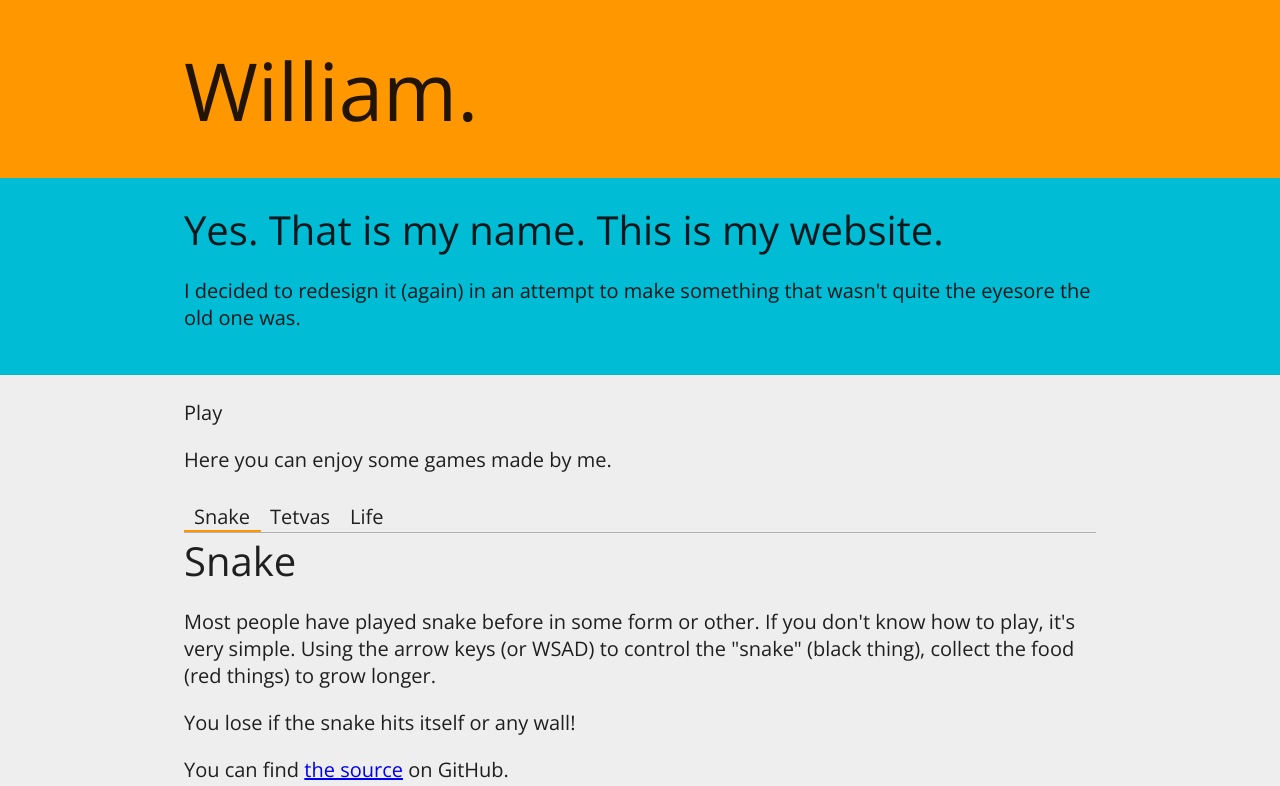
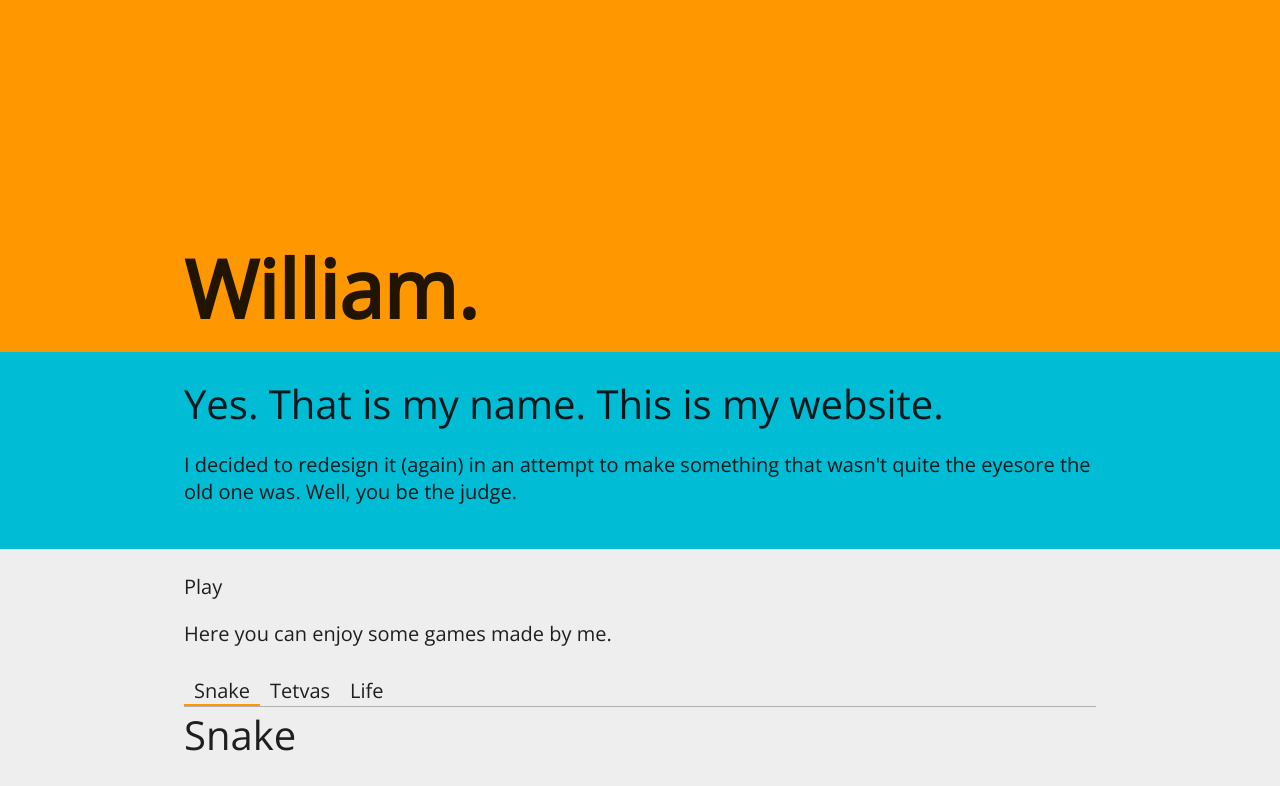
Before and after one commit to WalrusCow/wmcd.ca, a website: page static/home.html in a window 1280 px wide. Shown: the part 132-918 px from the top of the page. Drawn offline with nearby package versions, Linux system fonts and the light colour scheme.

Commit message:
Style and HTML format

```diff
--- a/static/css/home.css
+++ b/static/css/home.css
@@ -5,6 +5,19 @@ body {
   font-family: 'Open Sans', sans-serif;
   font-size: 20px;
   color: rgba(0, 0, 0, .87);
+}
+
+section {
+  max-width: 912px;
+  margin-left: auto;
+  margin-right: auto;
+  overflow: hidden; /* For right/left tabs */
+
+  /* Pad left/right so the tabs fly in nicely */
+  padding-left: 64px;
+  padding-right: 64px;
+  padding-top: 24px;
+  padding-bottom: 24px;
 }
 
 ::selection {
@@ -19,10 +32,24 @@ body {
 a {
   cursor: pointer;
 }
+a:link {
+  color: #ff9800;
+  text-decoration: none;
+}
+a:visited {
+  color: #e65100;
+}
+a:visited:hover, a:link:hover {
+  text-decoration: underline;
+}
+/* TODO: Use ::after to create expanding underline */
+a:visited:active, a:link:active {
+  color: #e65100;
+  outline: none;
+}
 
 h1 {
   font-size: 80px;
-  font-weight: normal;
   margin: 0;
 }
 
@@ -32,6 +59,59 @@ h2 {
   margin: 0;
 }
 
+/******************/
+/* Header section */
+/******************/
+
+.page-header-wrapper {
+  background-color: #ff9800;
+}
+.page-header {
+  display: flex;
+  align-items: flex-end;
+  min-height: 450px;
+  padding-bottom: 10px;
+}
+.page-header header {
+  flex-grow: 1;
+}
+.page-header ::selection {
+  background-color: #fff;
+  color: #ff9800;
+}
+.page-header ::-moz-selection {
+  background-color: #fff;
+  color: #ff9800;
+}
+
+/*****************/
+/* About section */
+/*****************/
+
+.about-wrapper {
+  background-color:#00bcd4;
+}
+.about ::selection {
+  background-color: #fff;
+  color: #00bcd4;
+}
+.about ::-moz-selection {
+  background-color: #fff;
+  color: #00bcd4;
+}
+
+/*****************/
+/* Games section */
+/*****************/
+
+.games-wrapper {
+  background-color: #eee;
+}
+.game canvas {
+  background-color: grey;
+}
+
+/* Tabbed view */
 .tab-container {
   position: relative;
   /* Height set in js */
@@ -82,53 +162,3 @@ h2 {
   left: 0%;
   position: relative;
 }
-
-.game canvas {
-  background-color: grey;
-}
-
-.header-bar {
-  display: flex;
-  align-items: flex-end;
-  min-height: 300px;
-  padding-bottom: 10px;
-  background-color: #ff9800;
-}
-.header-bar ::selection {
-  background-color: #fff;
-  color: #ff9800;
-}
-.header-bar ::-moz-selection {
-  background-color: #fff;
-  color: #ff9800;
-}
-.header-bar header {
-  flex-grow: 1;
-}
-.about {
-  background-color:#00bcd4;
-}
-.about ::selection {
-  background-color: #fff;
-  color: #00bcd4;
-}
-.about ::-moz-selection {
-  background-color: #fff;
-  color: #00bcd4;
-}
-.games {
-  background-color: #eee;
-}
-
-.content-wrapper {
-  max-width: 912px;
-  margin-left: auto;
-  margin-right: auto;
-  overflow: hidden; /* For right/left tabs */
-
-  /* Pad so the tabs fly in nicely */
-  padding-left: 64px;
-  padding-right: 64px;
-  padding-top: 24px;
-  padding-bottom: 24px;
-}
--- a/static/home.html
+++ b/static/home.html
@@ -1,26 +1,36 @@
+<!DOCTYPE html>
 <html>
+<!-- Hey, nice to see you here.  I'm just learning about all this web stuff, so
+     feel free to comment on my code, or just message me to chat:
+     willgmcd@gmail.com -->
 <head>
   <meta content="text/html;charset=utf-8" http-equiv="Content-Type">
   <meta content="utf-8" http-equiv="encoding">
-
   <title>William.</title>
   <link href="/css/home.css" rel="stylesheet"/>
-  <link href='http://fonts.googleapis.com/css?family=Open+Sans' rel='stylesheet' type='text/css'>
+  <link href='http://fonts.googleapis.com/css?family=Open+Sans'
+        rel='stylesheet' type='text/css'>
 </head>
+
 <body>
 <main>
-    <section class="header-bar">
-      <header class="content-wrapper"><h1>William.</h1></header>
+<div class="page-header-wrapper">
+<section class="page-header">
+<header><h1>William.</h1></header>
 </section>
+</div>
+
+<div class="about-wrapper">
 <section class="about">
-      <div class="content-wrapper">
-        <header><h2>Yes. That is my name. This is my website.</h2></header>
+  <h2>Yes. That is my name. This is my website.</h2>
   <p>I decided to redesign it (again) in an attempt to make something
-        that wasn't quite the eyesore the old one was.</p>
+  that wasn't quite the eyesore the old one was. Well, you be the
+  judge.</p>
+</section>
 </div>
-    </section>
+
+<div class="games-wrapper">
 <section class="games">
-      <div class="content-wrapper">
   <header>Play</header>
   <p>Here you can enjoy some games made by me.</p>
   <nav id="control-container" class="tab-control-list">
@@ -92,10 +102,11 @@
         <input type="range" id="Life-speed" value="4" min="1" max="10"/>
       </div>
     </div>
+  </div> <!-- Tab container -->
+
+</section>
 </div>
-      </section>
 
-    </div>
 </main>
 
 <script src="/js/jquery-2.1.3.min.js"></script>
```
Lines whose indentation alone changed are shown as unchanged.
